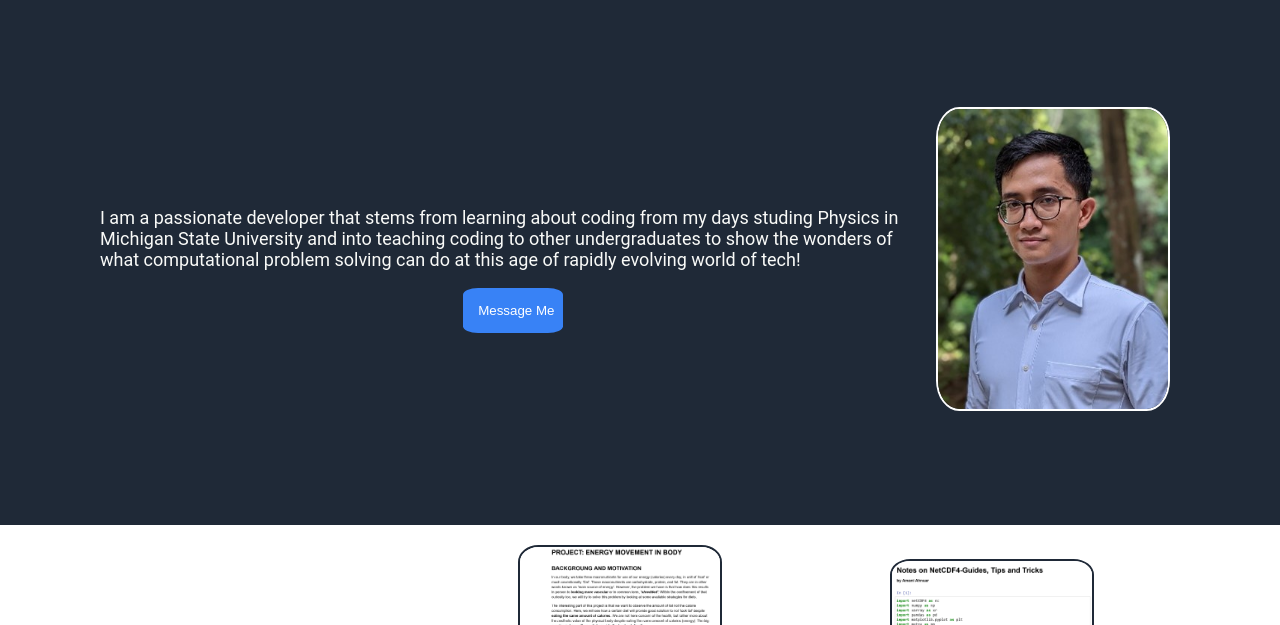
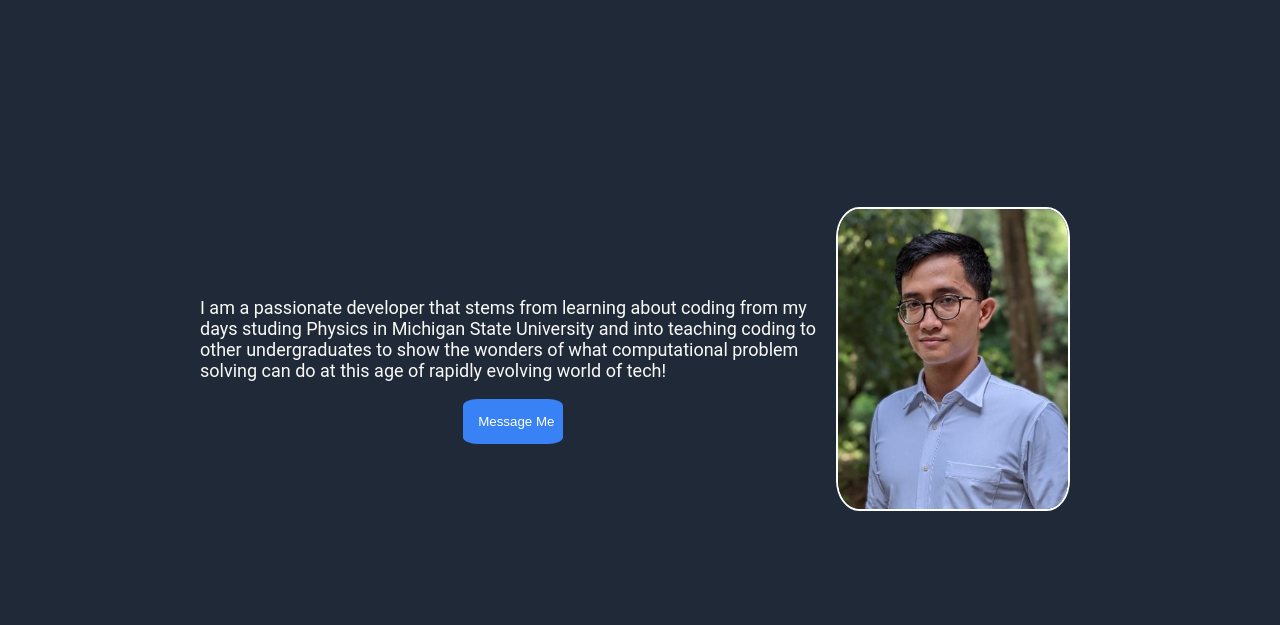
Before and after one commit to amaniahnuar/LandingPage, a plain HTML site: page index.html in a window 1280 px wide. Shown: the part 100-725 px from the top of the page. Drawn offline with Linux system fonts and the light colour scheme.

Commit message:
Typo fix on CSS
fix a padding number in CSS making it cleaner

```diff
--- a/css/styles.css
+++ b/css/styles.css
@@ -55,8 +55,9 @@ h1 {
     color: #f9faf8;
     font-family: 'Roboto', sans-serif;
     background-color: #1F2937;
-    padding: 100px;
+    padding: 200px;
     font-family: 'Roboto', sans-serif;
+
 }
 
 .description {
```
